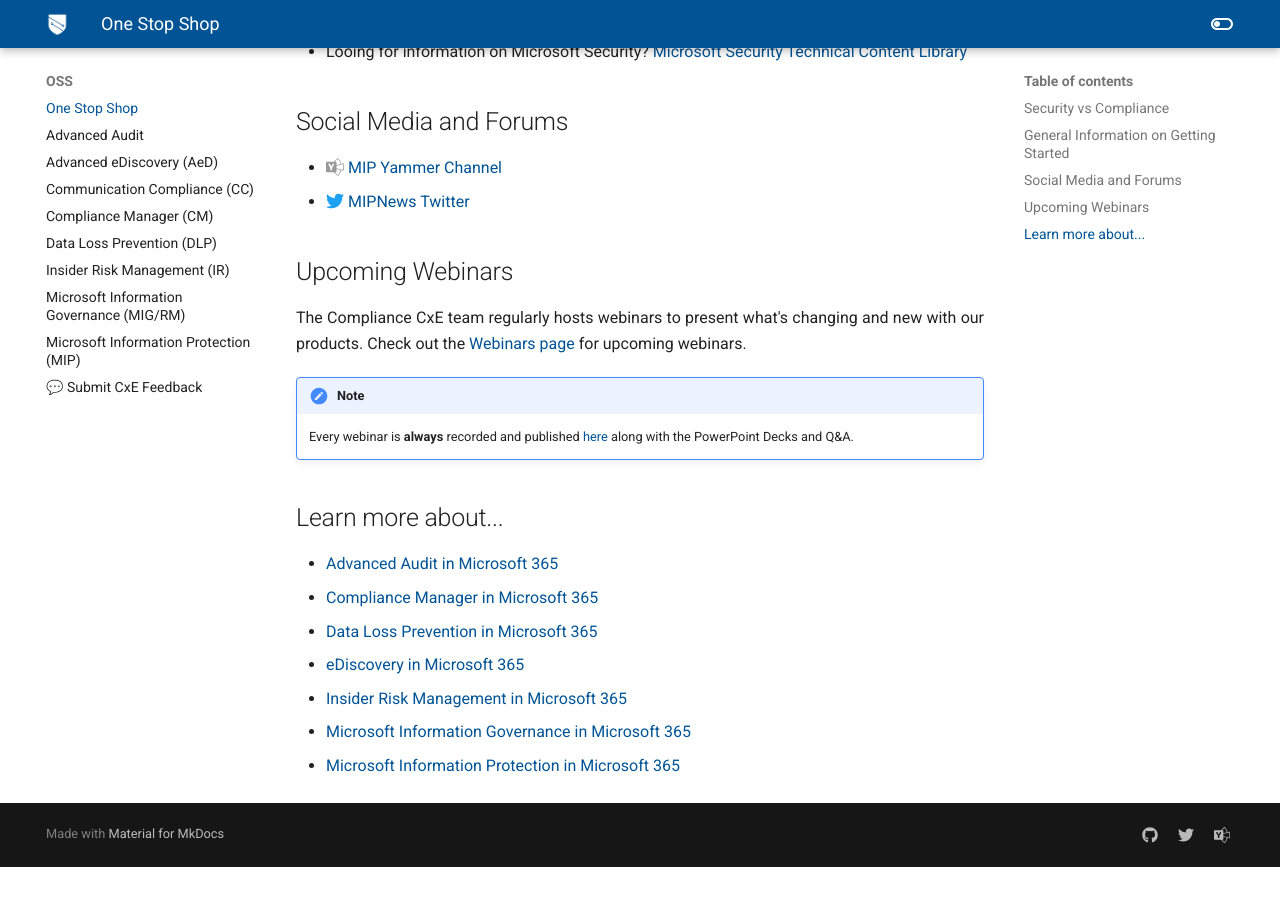
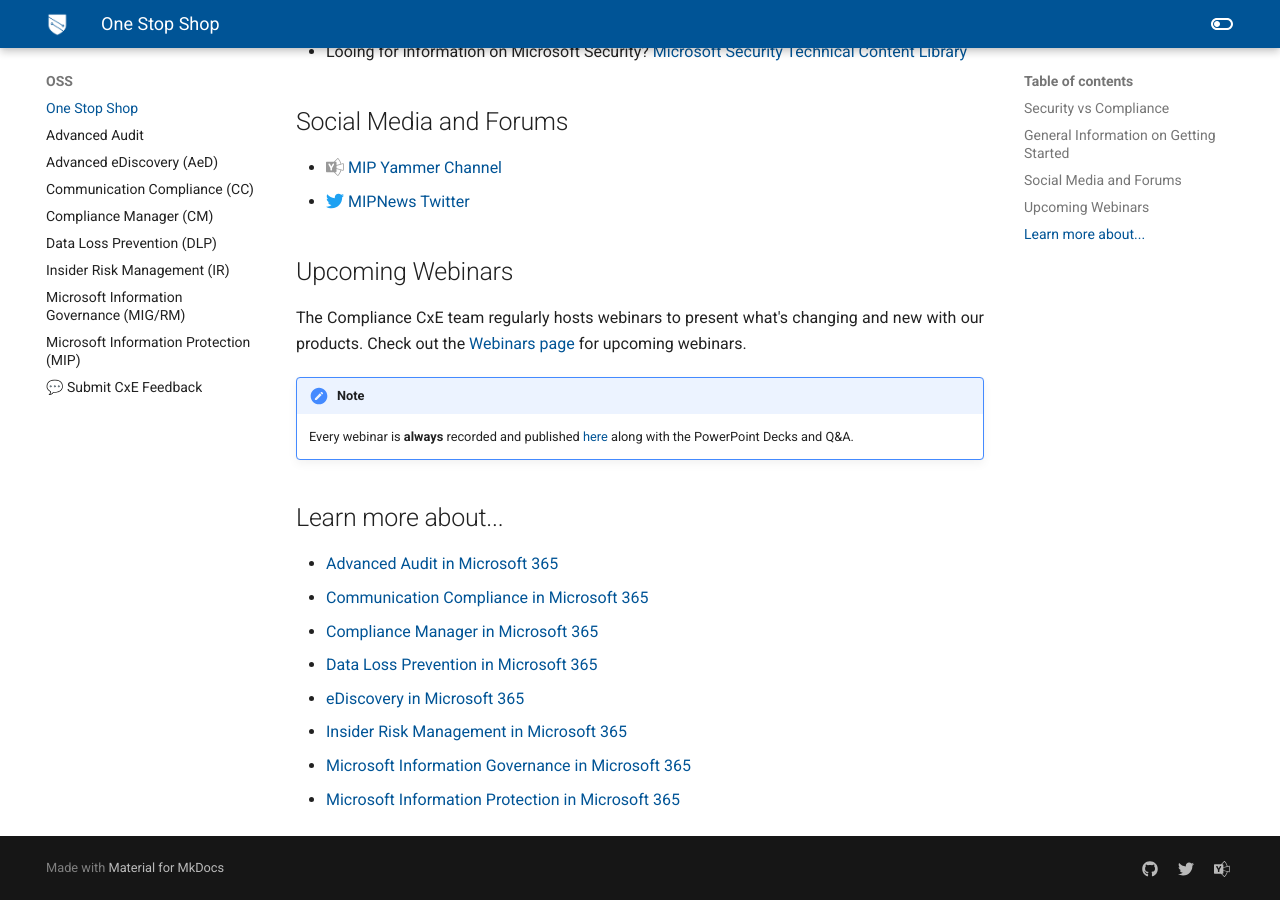
Before and after one commit to microsoft/ComplianceCxE, an MkDocs documentation site: the page built from docs/index.md, in a window 1280 px wide and 900 px high, scrolled down 1224 px. Built offline with MkDocs 1.6.1 and Material for MkDocs 9.7.7, drawn with Linux system fonts in a browser that asks for light colours; comment, search, counter and statistics services are not loaded; old or Windows-style settings are respelled for this version of MkDocs; before the commit the page ends 2091 px from its top, so only the background shows below that.

Commit message:
Added CC to Learn about more page

```diff
--- a/docs/index.md
+++ b/docs/index.md
@@ -34,6 +34,7 @@
 ## Learn more about...
 
 * [Advanced Audit in Microsoft 365](resources\audit)
+* [Communication Compliance in Microsoft 365](resources\cc)
 * [Compliance Manager in Microsoft 365](resources\cm)
 * [Data Loss Prevention in Microsoft 365](resources\dlp)
 * [eDiscovery in Microsoft 365](resources\aed)
```
